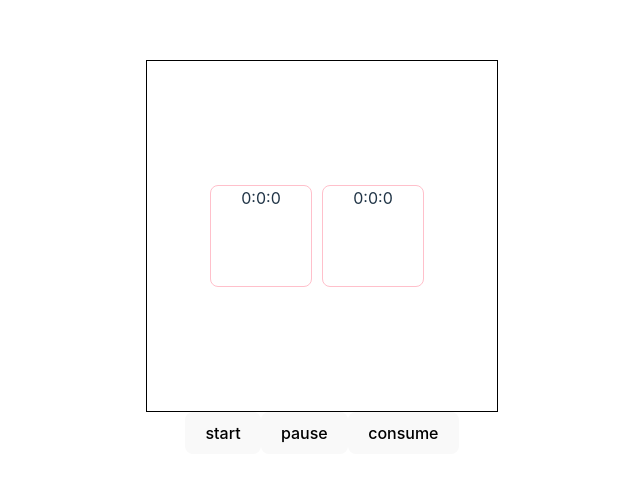
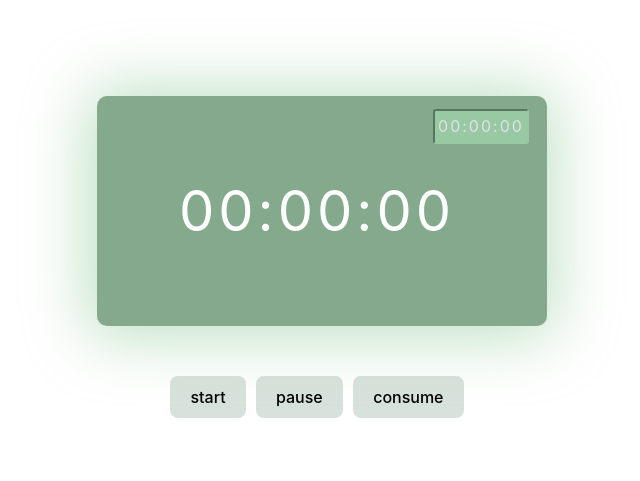
Before and after one commit to lyx-jay/time-clock, a Vue app: page / in a window 1280 px wide. Shown: the part 143-624 px from the top of the page, without its empty margins (318-958 px from the left). Built offline with nearby package versions, Linux system fonts and the light colour scheme.

Commit message:
feat(style): time-clock style

```diff
--- a/src/components/HelloWorld.vue
+++ /dev/null
@@ -1,116 +0,0 @@
-<script setup lang="ts">
-import { computed, Ref, ref } from 'vue';
-import { formatTime } from '../utils';
-import Time from './Time.vue';
-
-let timer: number
-let b_timer: number
-const isCountDown = ref(false)
-const h = ref(0)
-const m = ref(0)
-const s = ref(0)
-
-const hour = computed(() => formatTime(h.value))
-const minute = computed(() => formatTime(m.value))
-const second = computed(() => formatTime(s.value))
-
-const totalSeconds = ref(0)
-const bonusTime = computed(() => {
-  // play time 增加
-  // console.log('totalSeconds', totalSeconds.value)
-  const bonusSeconds: number = isCountDown.value ? totalSeconds.value : Math.floor(totalSeconds.value / 2)
-  let hour = 0
-  const seconds = bonusSeconds % 60
-  const minute = Math.floor(bonusSeconds / 60)
-  if (minute === 60) {
-    hour += 1
-  }
-  return {
-    h: hour,
-    m: minute,
-    s: seconds
-  }
-})
-
-// 计算时间
-const computedTime = (hour: Ref<number>, minute: Ref<number>, second: Ref<number>) => {
-  second.value += 1
-  if (second.value >= 60) {
-    minute.value += 1
-    second.value = 0
-  }
-  if (minute.value >= 60) {
-    hour.value += 1
-    minute.value = 0
-  }
-  // 计算奖励时间,总秒数
-  totalSeconds.value = h.value * 3600 + m.value * 60 + s.value
-}
-
-const resetTime = (hour: Ref<number>, minute: Ref<number>, second: Ref<number>) => {
-  hour.value = 0
-  minute.value = 0
-  second.value = 0
-  totalSeconds.value = bonusTime.value.h * 3600 + bonusTime.value.m * 60 + bonusTime.value.s
-}
-
-const startWork = () => {
-  // 暂停b的消耗
-  clearInterval(b_timer)
-  // 避免重复创建timer
-  if (timer) {
-    return
-  }
-  isCountDown.value = false
-  timer = setInterval(() => {
-    computedTime(h, m, s)
-  }, 1000);
-}
-
-const startPlay = () => {
-  clearInterval(timer)
-  timer = 0
-  resetTime(h, m, s)
-  // 倒计时计算
-  if (totalSeconds.value === 0) return
-  isCountDown.value = true
-  setInterval(() => {
-    if (totalSeconds.value > 0) {
-      totalSeconds.value -= 1
-    }
-  }, 1000)
-}
-
-</script>
-
-<template>
-  <div class="clock-wrapper">
-    <div class="time">
-      <Time :hour="hour" :minute="minute" :second="second" />
-    </div>
-    <div class="time">
-      <Time :hour="formatTime(bonusTime.h)" :minute="formatTime(bonusTime.m)" :second="formatTime(bonusTime.s)" />
-    </div>
-  </div>
-  <button class="btn" @click="startWork">Work</button>
-  <button class="btn" @click="startPlay">Play</button>
-</template>
-
-<style scoped>
-.clock-wrapper {
-  display: flex;
-  align-items: center;
-  justify-content: center;
-  width: 350px;
-  height: 350px;
-  border: 1px solid black;
-}
-
-.time {
-  width: 100px;
-  height: 100px;
-  border: 1px solid pink;
-  border-radius: 8px;
-  margin-right: 10px;
-}
-</style>
--- a/src/components/Time.vue
+++ b/src/components/Time.vue
@@ -5,16 +5,22 @@ const props = defineProps<{
   second: number
 }>()
 
+/**
+ * 格式化时间
+ * @param num 时间
+ */
 const formatTime = (num: number) => {
-  return Math.floor(num)
+  const newNum = Math.floor(num)
+  if (newNum >= 0 && newNum < 10) return `0${newNum}`
+  return newNum.toString()
 }
 </script>
 
 <template>
   <div class="time-clock">
-    <div class="h">{{ formatTime(hour) }}:</div>
-    <div class="m">{{ formatTime(minute) }}:</div>
-    <div class="s">{{ formatTime(second) }}</div>
+    <div class="h text">{{ formatTime(hour) }}:</div>
+    <div class="m text">{{ formatTime(minute) }}:</div>
+    <div class="s text">{{ formatTime(second) }}</div>
   </div>
 </template>
 
@@ -24,4 +30,9 @@ const formatTime = (num: number) => {
   align-items: center;
   justify-content: center;
 }
+
+/* .text {
+  letter-spacing: 4px;
+  font-size: 3.5rem;
+} */
 </style>
--- a/src/style.css
+++ b/src/style.css
@@ -20,6 +20,7 @@ a {
   color: #646cff;
   text-decoration: inherit;
 }
+
 a:hover {
   color: #535bf2;
 }
@@ -48,12 +49,14 @@ button {
   cursor: pointer;
   transition: border-color 0.25s;
 }
+
 button:hover {
-  border-color: #646cff;
+  border-color: #77bfa3;
 }
+
 button:focus,
 button:focus-visible {
-  outline: 4px auto -webkit-focus-ring-color;
+  outline: 4px auto#77bfa3;
 }
 
 .card {
@@ -72,10 +75,12 @@ button:focus-visible {
     color: #213547;
     background-color: #ffffff;
   }
+
   a:hover {
     color: #747bff;
   }
+
   button {
-    background-color: #f9f9f9;
+    background-color: #d8e2dc;
   }
 }
--- a/src/views/Home.vue
+++ b/src/views/Home.vue
@@ -11,33 +11,59 @@ const {
 
 <template>
   <div class="clock-wrapper">
-    <div class="time">
+    <div class="time-box regular-time-box">
       <TimeVue :hour="h" :minute="m" :second="s" />
     </div>
-    <div class="time">
+    <div class="time-box bouns-time-box">
       <TimeVue :hour="b_h" :minute="b_m" :second="b_s" />
     </div>
   </div>
-  <button @click="start">start</button>
-  <button @click="pause">pause</button>
-  <button @click="consume">consume</button>
+  <button class='btn start' @click="start">start</button>
+  <button class='btn pause' @click="pause">pause</button>
+  <button class='btn consume' @click="consume">consume</button>
 </template>
 
 <style scoped>
 .clock-wrapper {
+  position: relative;
   display: flex;
   align-items: center;
   justify-content: center;
-  width: 350px;
-  height: 350px;
-  border: 1px solid black;
+  width: 450px;
+  height: 230px;
+  border: 1px unset transparent;
+  border-radius: 10px;
+  margin-bottom: 50px;
+  color: #FFFFFF;
+  background-color: #84a98c;
+  box-shadow: -1px 2px 64px 9px rgba(108, 184, 115, 0.44);
 }
 
-.time {
-  width: 100px;
-  height: 100px;
-  border: 1px solid pink;
+.time-box {
   border-radius: 8px;
   margin-right: 10px;
 }
+
+.regular-time-box {
+  letter-spacing: 4px;
+  font-size: 3.5rem;
+}
+
+.btn {
+  margin-right: 10px;
+}
+
+.bouns-time-box {
+  position: absolute;
+  top: 0.8rem;
+  right: 0.5rem;
+  padding: 0.2rem;
+  letter-spacing: 2px;
+  border: 2px inset #98c9a3;
+  border-radius: 3px;
+  box-sizing: border-box;
+  background-color: #98c9a3;
+  box-shadow: inset;
+  color: #dee2e6;
+}
 </style>
```
Also changed, not shown: src/utils/index.ts (deleted, +0 -11 lines).
